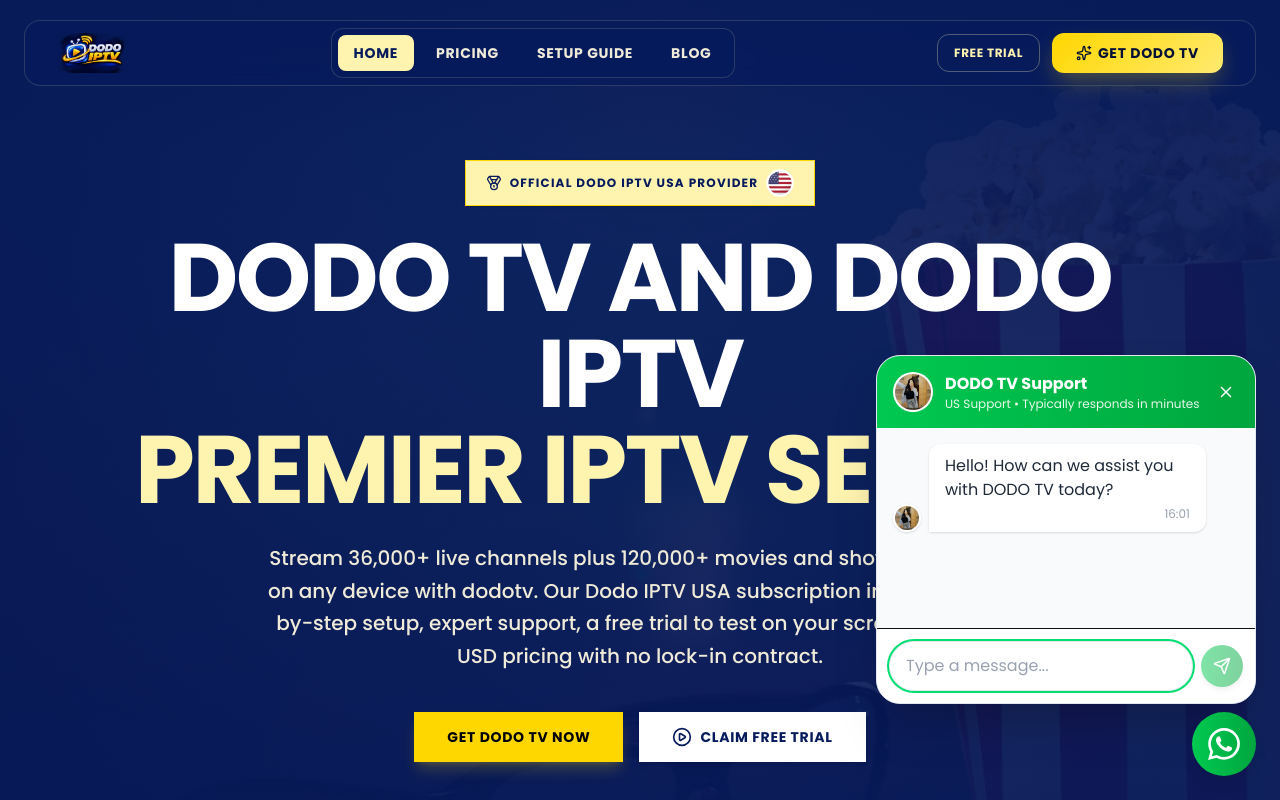
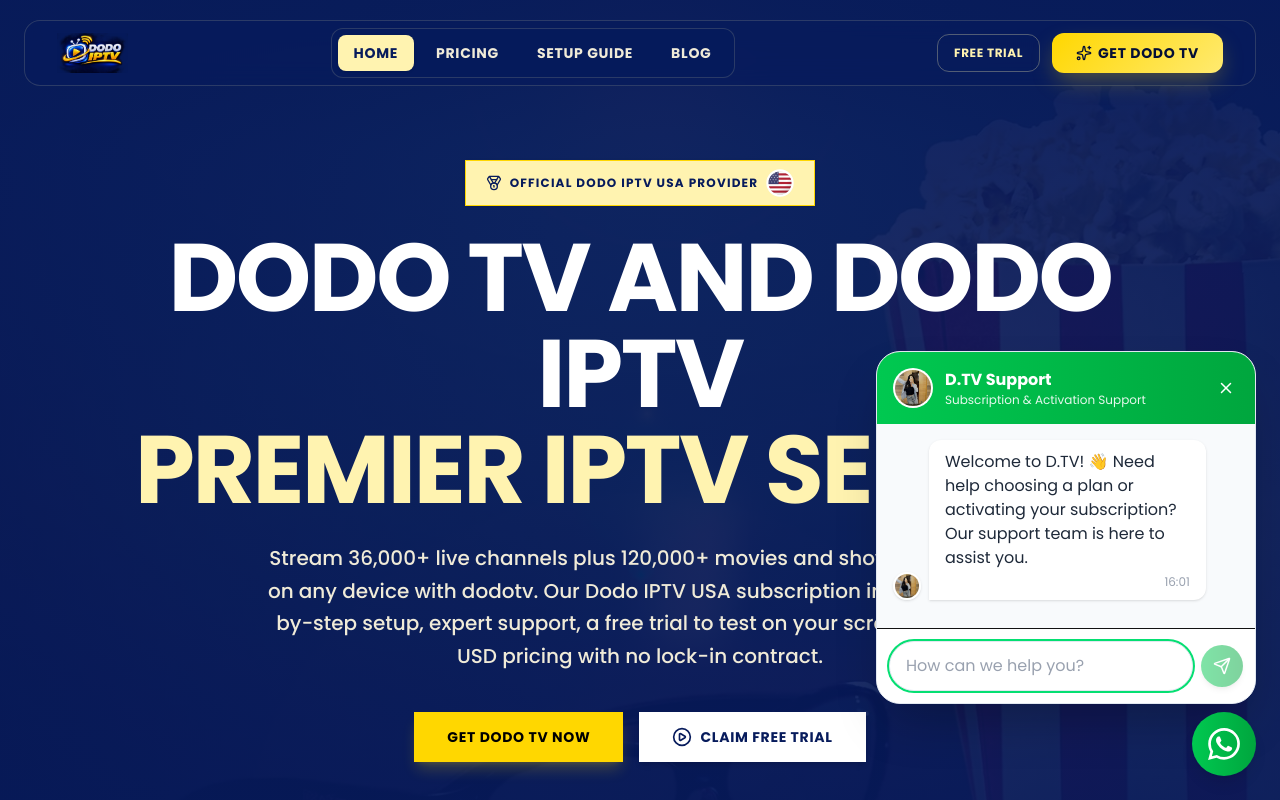
Before and after one commit to itsyassino129-oss/inomni, a Next.js app: page / in a window 1280 px wide. Both pictures are taken after a click on the button 1224 px from the left and 744 px from the top of the page. Shown: the top 800 px of the page. Built offline with nearby package versions, Linux system fonts and the light colour scheme.

Commit message:
Update FloatingWhatsApp.tsx

```diff
--- a/app/components/FloatingWhatsApp.tsx
+++ b/app/components/FloatingWhatsApp.tsx
@@ -3,9 +3,8 @@
 import { useState, useEffect, useRef, useCallback } from 'react';
 import Image from 'next/image';
 import { Send, X } from 'lucide-react';
-import { CONSTANTS } from '@/lib/seo';
-
-const BRAND = CONSTANTS.BRAND_NAME;
+const BRAND = 'D.TV';
+const WHATSAPP_NUMBER = '212723870095';
 
 // ---------------------------------------------------------------------------
 // TYPES
@@ -32,7 +31,7 @@ function buildInitialHistory(): ChatMessage[] {
     {
       id: 'welcome',
       sender: 'support',
-      text: `Hello! How can we assist you with ${BRAND} today?`,
+      text: `Welcome to D.TV! 👋\nNeed help choosing a plan or activating your subscription? Our support team is here to assist you.`,
       time: getCurrentTime(),
     },
   ];
@@ -167,12 +166,8 @@ export default function FloatingWhatsApp() {
     ]);
     setMessage('');
 
-    const url = `${CONSTANTS.CONTACT.whatsappUrl}?text=${encodeURIComponent(trimmed)}`;
-    const newWindow = window.open(url, '_blank', 'noopener,noreferrer');
-
-    if (!newWindow) {
-      window.location.href = url;
-    }
+    const url = `https://wa.me/${WHATSAPP_NUMBER}?text=${encodeURIComponent(trimmed)}`;
+    window.location.assign(url);
   }, [message]);
 
   const handleKeyDown = useCallback(
@@ -191,7 +186,7 @@ export default function FloatingWhatsApp() {
       {!open && showBubble && (
         <div className="fixed bottom-28 right-6 z-[30] whatsapp-animate-fade-in whatsapp-element">
           <div className="bg-gradient-to-r from-green-500 to-green-600 shadow-lg rounded-2xl px-4 py-2.5 text-sm font-medium text-white relative max-w-[220px]">
-            Need help? Chat with us!
+            Need assistance? Chat with D.TV!
             <div
               className="absolute -bottom-2 right-6 w-4 h-4 bg-gradient-to-r from-green-500 to-green-600 rotate-45"
               aria-hidden="true"
@@ -242,7 +237,7 @@ export default function FloatingWhatsApp() {
                   {BRAND} Support
                 </p>
                 <p className="text-[10px] sm:text-xs opacity-90 truncate">
-                  US Support • Typically responds in minutes
+                  Subscription & Activation Support
                 </p>
               </div>
             </div>
@@ -314,7 +309,7 @@ export default function FloatingWhatsApp() {
               id="whatsapp-chat-input"
               ref={inputRef}
               type="text"
-              placeholder="Type a message..."
+              placeholder="How can we help you?"
               value={message}
               onChange={(e) => setMessage(e.target.value)}
               onKeyDown={handleKeyDown}
```
